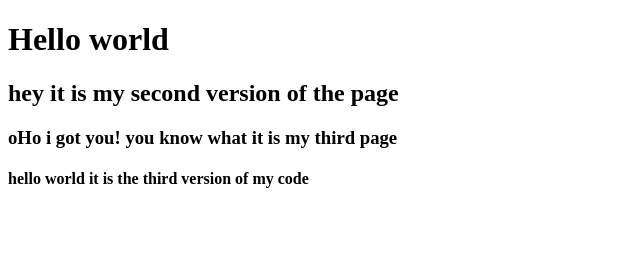
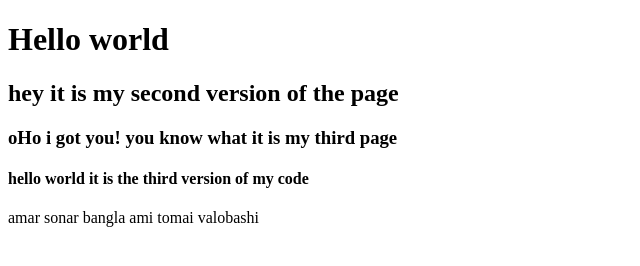
Before and after one commit to Ariful-Islam80/firtst-web-page, a plain HTML site: page index.html in a window 1280 px wide. Shown: the whole page, without its empty margins (0-640 px from the left). Drawn offline with Linux system fonts and the light colour scheme.

Commit message:
first commit

```diff
--- a/index.html
+++ b/index.html
@@ -10,5 +10,6 @@
             <h2>hey it is my second version of the page</h2>
             <h3>oHo i got you! you know what it is my third page</h3>
             <h4>hello world it is the third version of my code</h4>
+            <p>amar sonar bangla ami tomai valobashi</p>
 </body>
 </html>
```
